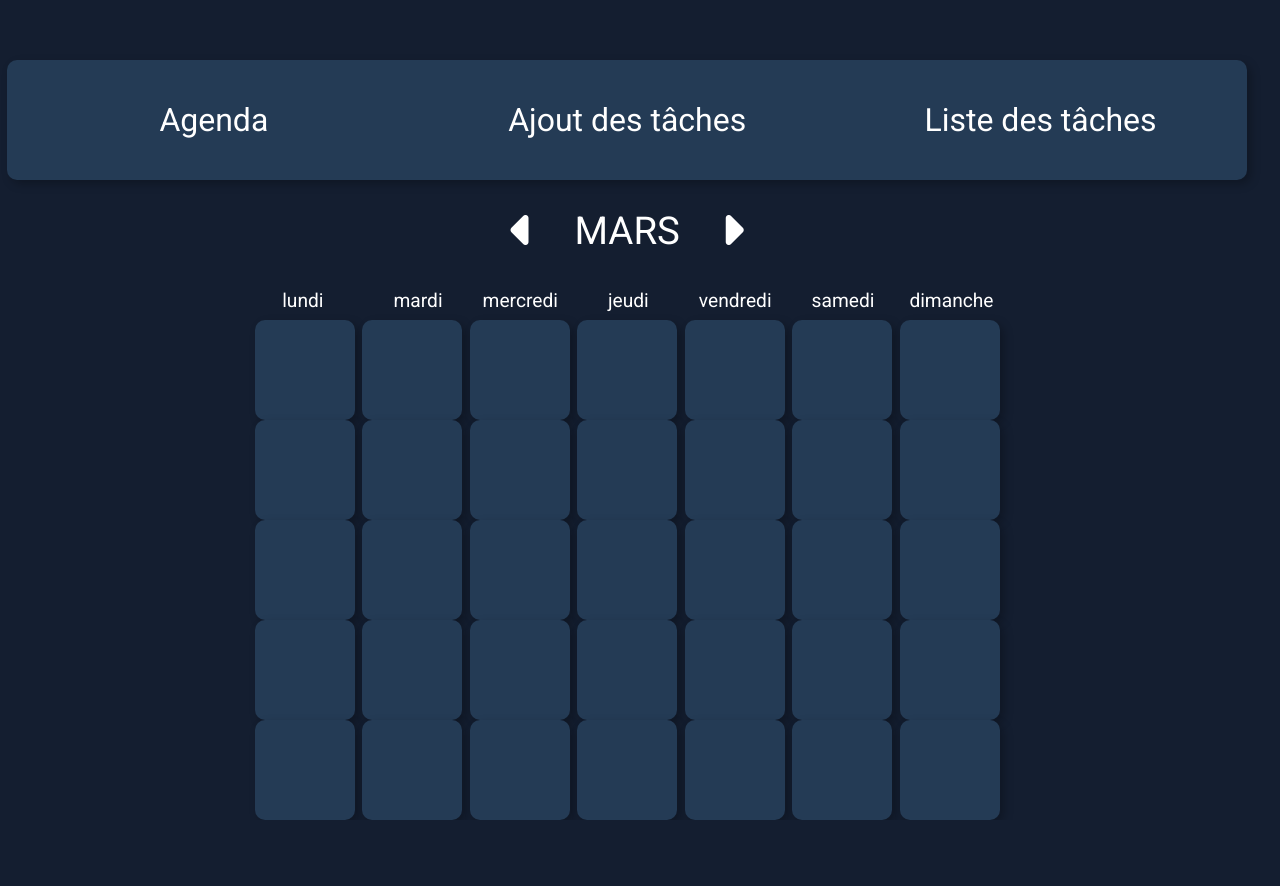
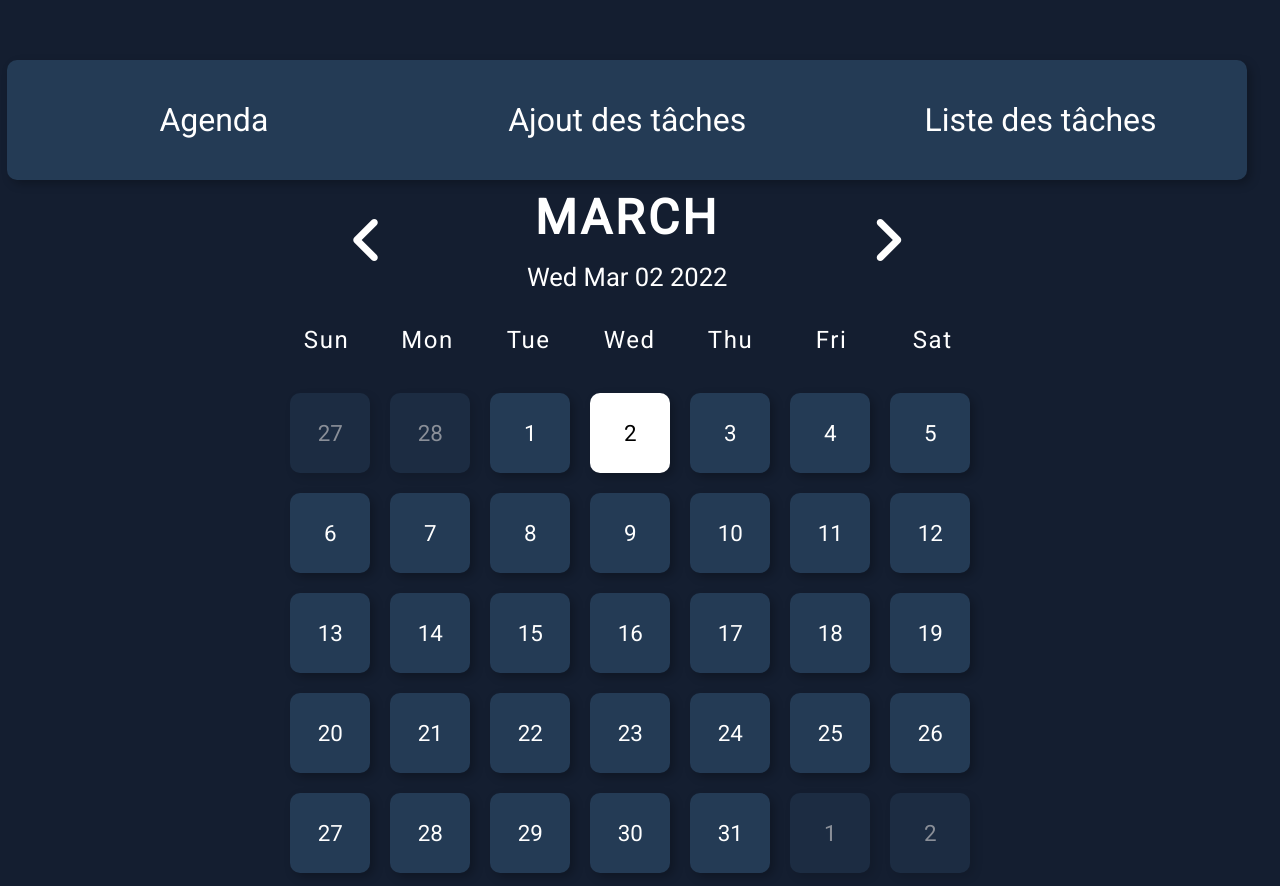
Before and after one commit to BruandT/Todolist, a plain HTML site: page Calendrier.html in a window 1280 px wide. Before the commit the page ends 820 px from the top, so only its background shows below. Drawn offline with Linux system fonts and the light colour scheme.

Commit message:
Add & Modif
Ajout du script calendrier, modification de la disposition du calendrier

```diff
--- a/Calendrier.html
+++ b/Calendrier.html
@@ -10,55 +10,31 @@
 </head>
 <body>
     <header>
-        <ul><li id="menu1"><a href="#">Agenda</a></li>
-            <li id="menu2"><a href="#">Ajout des tâches</a></li>
+        <ul><li id="menu1"><a href="Calendrier.html">Agenda</a></li>
+            <li id="menu2"><a href="nav.html">Ajout des tâches</a></li>
             <li id="menu3"><a href="#">Liste des tâches</a></li></ul>
     </header>
-    <div class="month_change"> <a href=""><i class="fa-solid fa-caret-left"></i></a><p>MARS</p><a href=""><i class="fa-solid fa-caret-right"></i></a></div>
-    <div id="days"><p>lundi</p>
-    <p>mardi</p>
-    <p>mercredi</p>
-    <p>jeudi</p>
-    <p>vendredi</p>
-    <p>samedi</p>
-    <p>dimanche</p></div>
-    <div class="calendar">
-        <div class="day"></div>
-        <div class="day"></div>
-        <div class="day"></div>
-        <div class="day"></div>
-        <div class="day"></div>
-        <div class="day"></div>
-        <div class="day"></div>
-        <div class="day"></div>
-        <div class="day"></div>
-        <div class="day"></div>
-        <div class="day"></div>
-        <div class="day"></div>
-        <div class="day"></div>
-        <div class="day"></div>
-        <div class="day"></div>
-        <div class="day"></div>
-        <div class="day"></div>
-        <div class="day"></div>
-        <div class="day"></div>
-        <div class="day"></div>
-        <div class="day"></div>
-        <div class="day"></div>
-        <div class="day"></div>
-        <div class="day"></div>
-        <div class="day"></div>
-        <div class="day"></div>
-        <div class="day"></div>
-        <div class="day"></div>
-        <div class="day"></div>
-        <div class="day"></div>
-        <div class="day"></div>
-        <div class="day"></div>
-        <div class="day"></div>
-        <div class="day"></div>
-        <div class="day"></div>
-    </div>
+        <div class="calendar">
+          <div class="month">
+            <i class="fas fa-angle-left prev"></i>
+            <div class="date">
+              <h1></h1>
+              <p></p>
+            </div>
+            <i class="fas fa-angle-right next"></i>
+          </div>
+          <div class="weekdays">
+            <div>Sun</div>
+            <div>Mon</div>
+            <div>Tue</div>
+            <div>Wed</div>
+            <div>Thu</div>
+            <div>Fri</div>
+            <div>Sat</div>
+          </div>
+          <div class="days"></div>
+        </div>
 
+      <script src="calendrier.js"></script>
 </body>
 </html>
--- /dev/null
+++ b/calendrier.js
@@ -0,0 +1,83 @@
+const date = new Date();
+
+const renderCalendar = () => {
+  date.setDate(1);
+
+  const monthDays = document.querySelector(".days");
+
+  const lastDay = new Date(
+    date.getFullYear(),
+    date.getMonth() + 1,
+    0
+  ).getDate();
+
+  const prevLastDay = new Date(
+    date.getFullYear(),
+    date.getMonth(),
+    0
+  ).getDate();
+
+  const firstDayIndex = date.getDay();
+
+  const lastDayIndex = new Date(
+    date.getFullYear(),
+    date.getMonth() + 1,
+    0
+  ).getDay();
+
+  const nextDays = 7 - lastDayIndex - 1;
+
+  const months = [
+    "January",
+    "February",
+    "March",
+    "April",
+    "May",
+    "June",
+    "July",
+    "August",
+    "September",
+    "October",
+    "November",
+    "December",
+  ];
+
+  document.querySelector(".date h1").innerHTML = months[date.getMonth()];
+
+  document.querySelector(".date p").innerHTML = new Date().toDateString();
+
+  let days = "";
+
+  for (let x = firstDayIndex; x > 0; x--) {
+    days += `<div class="prev-date">${prevLastDay - x + 1}</div>`;
+  }
+
+  for (let i = 1; i <= lastDay; i++) {
+    if (
+      i === new Date().getDate() &&
+      date.getMonth() === new Date().getMonth()
+    ) {
+      days += `<div class="today">${i}</div>`;
+    } else {
+      days += `<div class="nowday">${i}</div>`;
+    }
+  }
+
+  for (let j = 1; j <= nextDays; j++) {
+    days += `<div class="next-date">${j}</div>`;
+
+  }
+  monthDays.innerHTML = days;
+};
+
+document.querySelector(".prev").addEventListener("click", () => {
+  date.setMonth(date.getMonth() - 1);
+  renderCalendar();
+});
+
+document.querySelector(".next").addEventListener("click", () => {
+  date.setMonth(date.getMonth() + 1);
+  renderCalendar();
+});
+
+renderCalendar();
--- a/style.css
+++ b/style.css
@@ -3,6 +3,7 @@
     margin: 0;
     padding: 0;
     font-family: roboto;
+    color: #fff;
 }
 body{
     height: 98vh;
@@ -37,59 +38,90 @@ header ul a{
     font-size: 2em;
     text-decoration: none;
 }
-.month_change{
-    width: 760px;
-    height: 100px;
+
+
+  .calendar {
+    width: 715px;
+    height: 800px;
+  }
+
+  .month {
+    width: 715px;
+    height: 120px;
+    display: flex;
+    justify-content: space-between;
+    align-items: center;
+    text-align: center;
+  }
+
+  .month i {
+    font-size: 3.5rem;
+    cursor: pointer;
+    margin: 80px;;
+  }
+
+  .month h1 {
+    font-size: 3rem;
+    font-weight: 800;
+    text-transform: uppercase;
+    letter-spacing: 0.2rem;
+    margin-bottom: 1rem;
+  }
+
+  .month p {
+    font-size: 1.6rem;
+  }
+
+  .weekdays {
+    width: 100%;
+    height: 5rem;
+    padding: 0 0.4rem;
+    display: flex;
+    align-items: center;
+  }
+
+  .weekdays div {
+    font-size: 1.5rem;
+    font-weight: 400;
+    letter-spacing: 0.1rem;
+    width: calc(44.2rem / 7);
     display: flex;
     justify-content: center;
     align-items: center;
-}
-.month_change p{
-    color: #fff;
-    font-size: 2.4em;
-    padding: 40px;
-}
-.fa-solid{
-    font-size: 3em;
-    color: #fff;
-}
-#days{
-    width: 760px;
-    height: 40px;
-    font-size: 1.2em;
-    color: #fff;
+  }
+
+  .days {
+    width: 100%;
     display: flex;
+    justify-content: center;
+    flex-wrap: wrap;
+    padding: 0.2rem;
+  }
+
+  .days div {
+    font-size: 1.4rem;
+    width: 80px;
+    height: 80px;
+    margin: 10px;
+    display: flex;
+    justify-content: center;
     align-items: center;
-}
-#days p:nth-child(1){
-    margin: 35px;
-}
-#days p:nth-child(2){
-    margin: 35px;
-}
-#days p:nth-child(3){
-    margin: 5px;
-}
-#days p:nth-child(4){
-    margin: 45px;
-}
-#days p:nth-child(5){
-    margin: 5px;
-}
-#days p:nth-child(6){
-    margin: 35px;
-}
-.calendar{
-    width: 760px;
-    height: 540px;
-    display: flex;
-    flex-flow: row wrap;
-    justify-content: space-evenly;
-}
-.day{
-    width: 100px;
-    height: 100px;
-    background: #243B55;
+    background-color: #243B55;
     box-shadow: 4px 4px 10px rgba(0, 0, 0, 0.25);
     border-radius: 10px;
-}
+  }
+
+  .days div:hover:not(.today) {
+    background-color: #00ccff;
+    cursor: pointer;
+  }
+
+  .prev-date,
+  .next-date {
+    opacity: 0.5;
+  }
+
+  .today {
+    background-color: #ffffff !important;
+    color: black;
+  }
```
